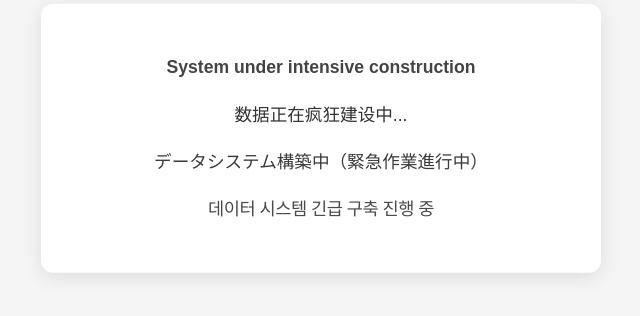
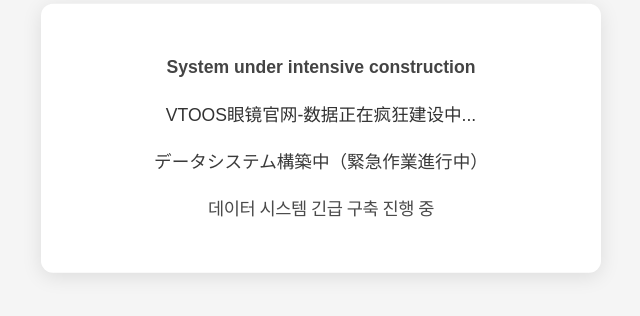
Before and after one commit to JVNSHAN/VTOOS.github.io, a plain HTML site: page index.html in a window 1280 px wide. Shown: the part 262-578 px from the top of the page, without its empty margins (319-959 px from the left). Drawn offline with Linux system fonts and the light colour scheme.

Commit message:
index.html

```diff
--- a/index.html
+++ b/index.html
@@ -127,7 +127,7 @@
         <div class="container">
             <div class="multi-lang">
                 <p class="en">System under intensive construction</p>
-                <p class="cn">数据正在疯狂建设中...</p>
+                <p class="cn">VTOOS眼镜官网-数据正在疯狂建设中...</p>
                 <p class="jp">データシステム構築中（緊急作業進行中）</p>
                 <p class="kr">데이터 시스템 긴급 구축 진행 중</p>
             </div>
```
